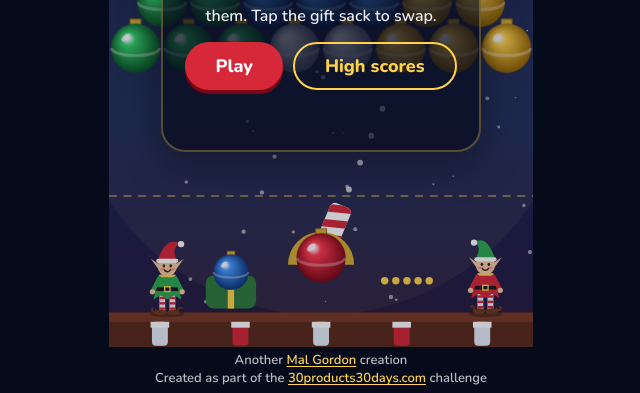
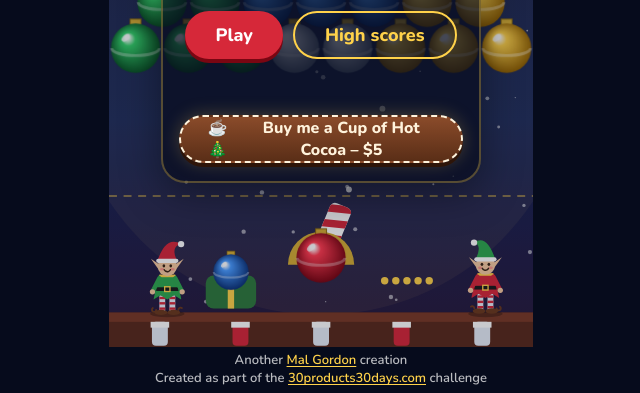
Before and after one commit to Ragnahhhhrock/bubblebauble, a website: page public/index.html in a window 1280 px wide. Shown: the part 407-800 px from the top of the page, without its empty margins (319-959 px from the left). Drawn offline with nearby package versions, Linux system fonts and the light colour scheme; no server answers; animation ran at ten frames a second; a web font is replaced by a local one.

Commit message:
Add Christmas 'Buy me a Cup of Hot Cocoa' $5 Stripe link to home screen
Co-Authored-By: Claude Sonnet 5.5 <noreply@anthropic.com>
Claude-Session: https://claude.ai/code/session_01Gttv1JVqvgQAWrXXjHDPPB

```diff
--- a/public/index.html
+++ b/public/index.html
@@ -72,6 +72,9 @@ input:focus-visible{outline:3px solid var(--gold);outline-offset:2px}
 .row{display:flex;gap:10px;flex-wrap:wrap;justify-content:center;align-items:center;width:100%}
 button.ghost{background:transparent;box-shadow:none;border:2px solid var(--gold);color:var(--gold)}
 button:disabled{opacity:.6;cursor:default}
+a.cocoa{display:inline-flex;align-items:center;justify-content:center;gap:8px;min-height:48px;padding:0 20px;border-radius:24px;background:linear-gradient(#8a4b2a,#5a2e17);color:#fff3dc;font:800 16px Nunito,sans-serif;text-decoration:none;border:2px dashed #fff3dc;box-shadow:0 4px 0 #2e1509,0 0 18px rgba(255,210,74,.25)}
+a.cocoa:active{transform:translateY(2px);box-shadow:0 2px 0 #2e1509}
+a.cocoa:focus-visible{outline:3px solid var(--gold);outline-offset:3px}
 .board{list-style:none;margin:0;padding:0;width:min(100%,320px);display:grid;gap:4px;text-align:left}
 .board li{display:grid;grid-template-columns:2em minmax(0,1fr) auto auto;gap:8px;align-items:center;padding:5px 10px;border-radius:10px;background:rgba(255,255,255,.08);font:800 15px Nunito,sans-serif}
 .board li.me{background:var(--gold);color:#4a0612}
@@ -95,6 +98,7 @@ button:disabled{opacity:.6;cursor:default}
     <p class="small" id="best"></p>
     <p class="small" id="total"></p>
     <p class="small" id="world"></p>
+    <a class="cocoa" href="https://buy.stripe.com/3cI4gr1PPfcx4gU0UcaAw0c" target="_blank" rel="noopener"><span aria-hidden="true">☕🎄</span> Buy me a Cup of Hot Cocoa – $5</a>
   </div></div>
   <div class="ov" id="ovPause" hidden>
     <h2>Paused</h2>
```
